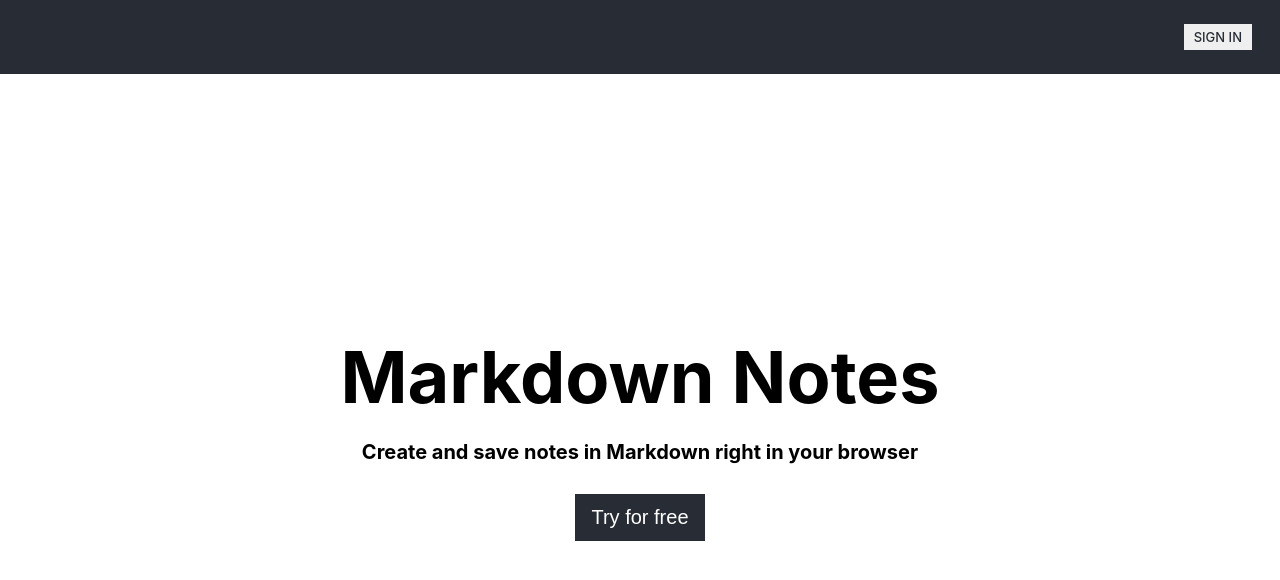
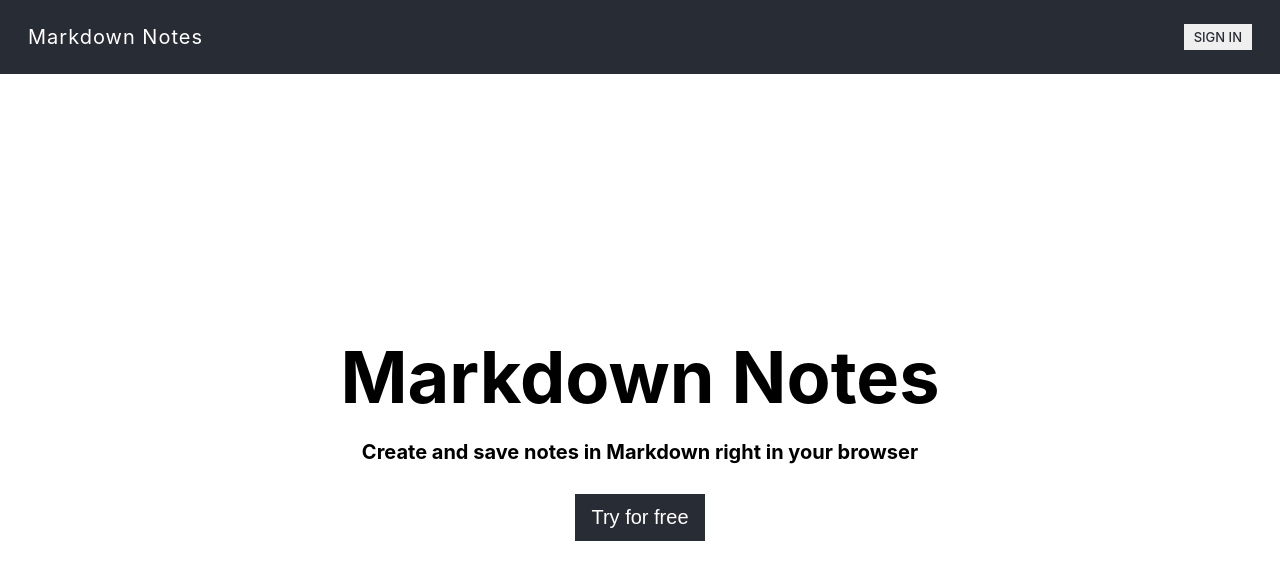
Before and after one commit to nathanielmata/markdown-notes-capstone-client, a React (Create React App) app: page / in a window 1280 px wide. Shown: the top 580 px of the page. Built offline with nearby package versions, Linux system fonts and the light colour scheme; no server answers.

Commit message:
add home link to header

```diff
--- a/src/App.css
+++ b/src/App.css
@@ -107,6 +107,15 @@ label,
 .header * {
   vertical-align: middle;
   border-radius: 0;
+}
+
+.header .home__link {
+  font-size: 20px;
+  text-decoration: none;
+}
+
+.header .home__link:hover {
+  color: #CCCCCC;
 }
 
 .header__nav {
--- a/src/components/HeaderNotLoggedIn.js
+++ b/src/components/HeaderNotLoggedIn.js
@@ -1,15 +1,36 @@
 import React from 'react';
-import { Link } from 'react-router-dom';
 import HeaderNavList from "./HeaderNavList";
 
 class HeaderNotLoggedIn extends React.Component {
+  landingHeader = () => {
+    return (
+      <>
+        { this.homeLink("left") }
+        <HeaderNavList>
+          <li><a href="/login" className="button" >SIGN IN</a></li>
+        </HeaderNavList>
+      </>
+    );
+  }
+
+  loginHeader = () => {
+    return (
+      <> { this.homeLink("center") } </>
+    );
+  }
+
+  homeLink = (classVariant) => {
+    return <a href="/" className={"home__link " + classVariant}>Markdown Notes</a>;
+  }
+
   render() {
     return (
-      <HeaderNavList>
-        <li>
-          <Link to="/login" className="button" >SIGN IN</Link>
-        </li>
-      </HeaderNavList>
+      <>
+        { window.location.pathname !== "/login"
+          ? this.landingHeader()
+          : this.loginHeader()
+        }
+      </>
     );
   }
 }
```
